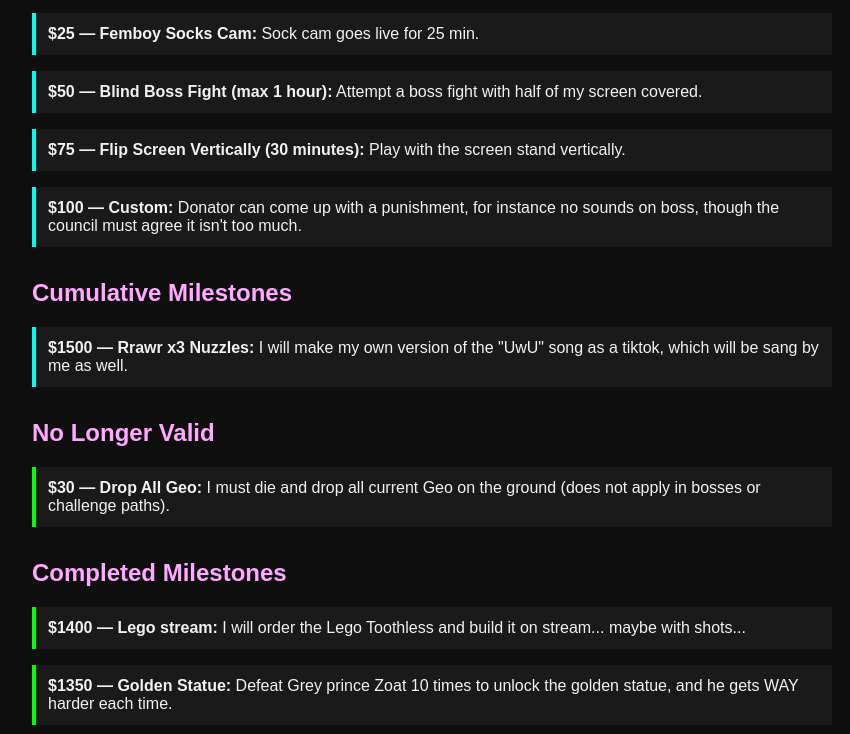
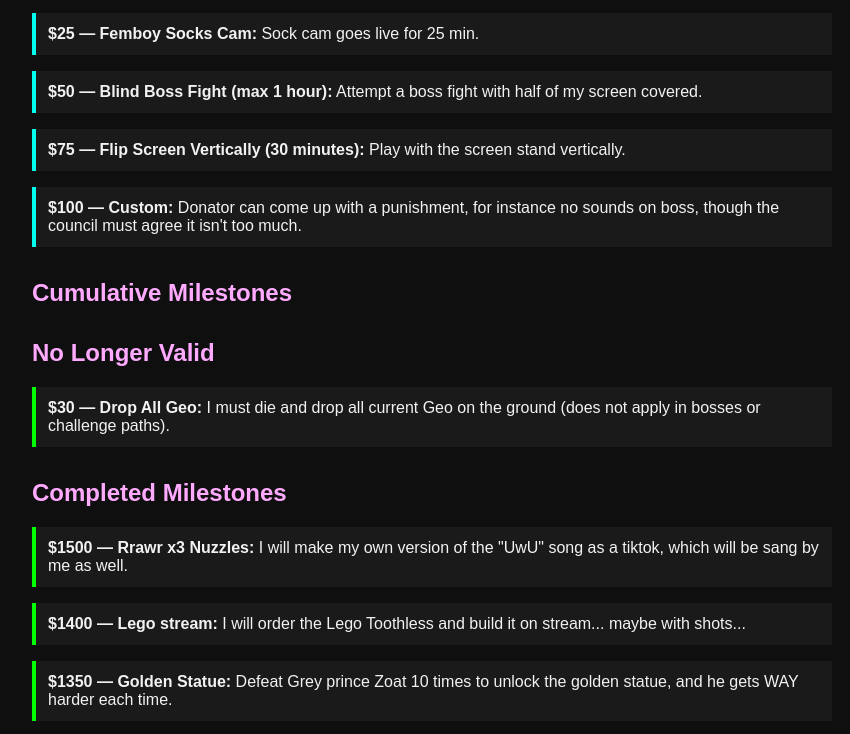
Before and after one commit to gamiefreakie/gamiefreakie.github.io, a plain HTML site: page index.html in a window 1280 px wide. Shown: the part 415-1149 px from the top of the page, without its empty margins (208-1058 px from the left). Drawn offline with Linux system fonts and the light colour scheme.

Commit message:
Update index.html

```diff
--- a/index.html
+++ b/index.html
@@ -98,7 +98,6 @@
 
     <h2>Cumulative Milestones</h2>
 
-    <div class="goal"><strong>$1500 — Rrawr x3 Nuzzles:</strong> I will make my own version of the "UwU" song as a tiktok, which will be sang by me as well.</div>
 
     <h2>No Longer Valid</h2>
 
@@ -106,6 +105,7 @@
 
     <h2>Completed Milestones</h2>
 
+    <div class="completed"><strong>$1500 — Rrawr x3 Nuzzles:</strong> I will make my own version of the "UwU" song as a tiktok, which will be sang by me as well.</div>
     <div class="completed"><strong>$1400 — Lego stream:</strong> I will order the Lego Toothless and build it on stream... maybe with shots...</div>
     <div class="completed"><strong>$1350 — Golden Statue:</strong> Defeat Grey prince Zoat 10 times to unlock the golden statue, and he gets WAY harder each time.</div>
     <div class="completed"><strong>$1300 — Open the Minecraft VR only server:</strong> I was already thinking of this but now we got a good budget for it to make a server with old pc components</div>
```
